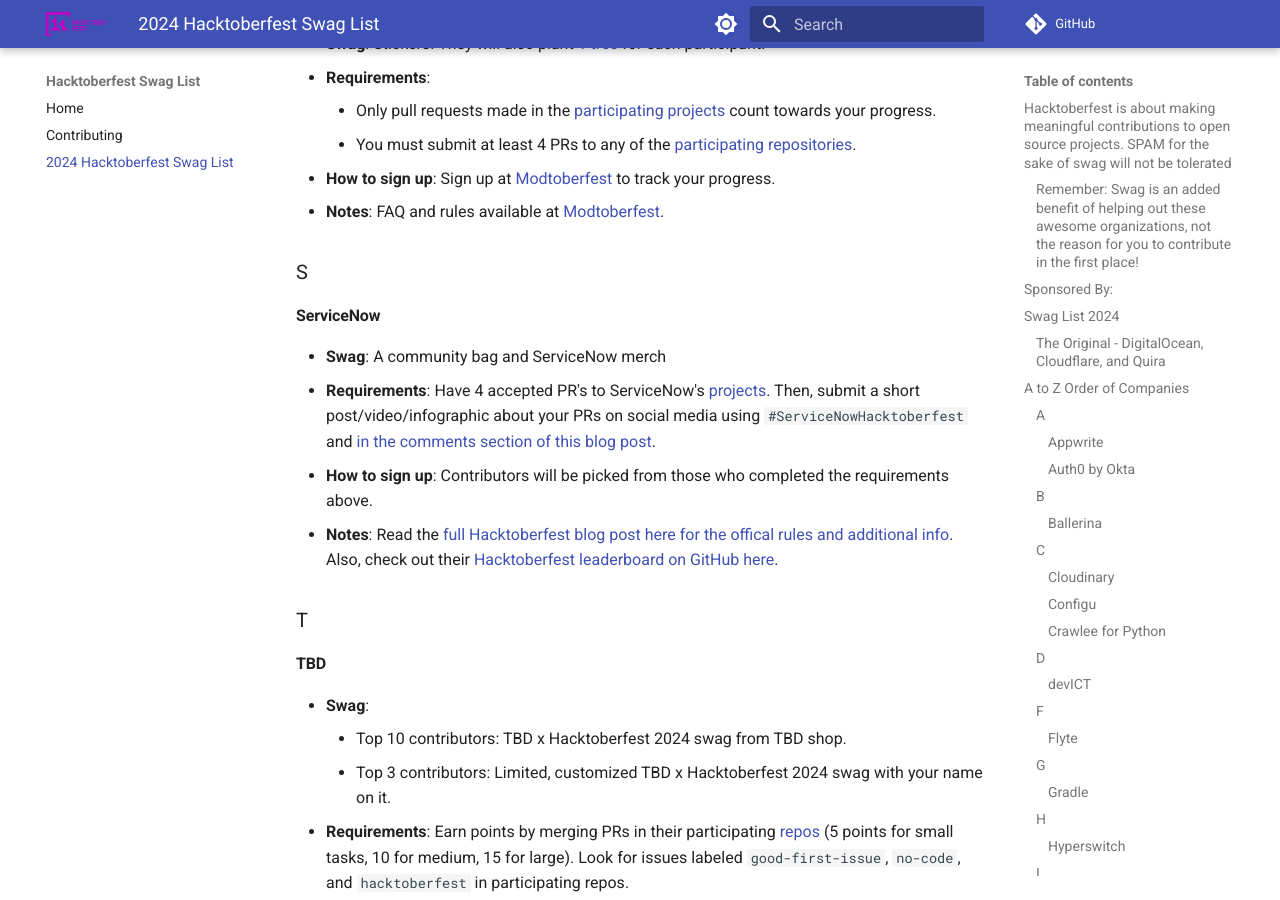
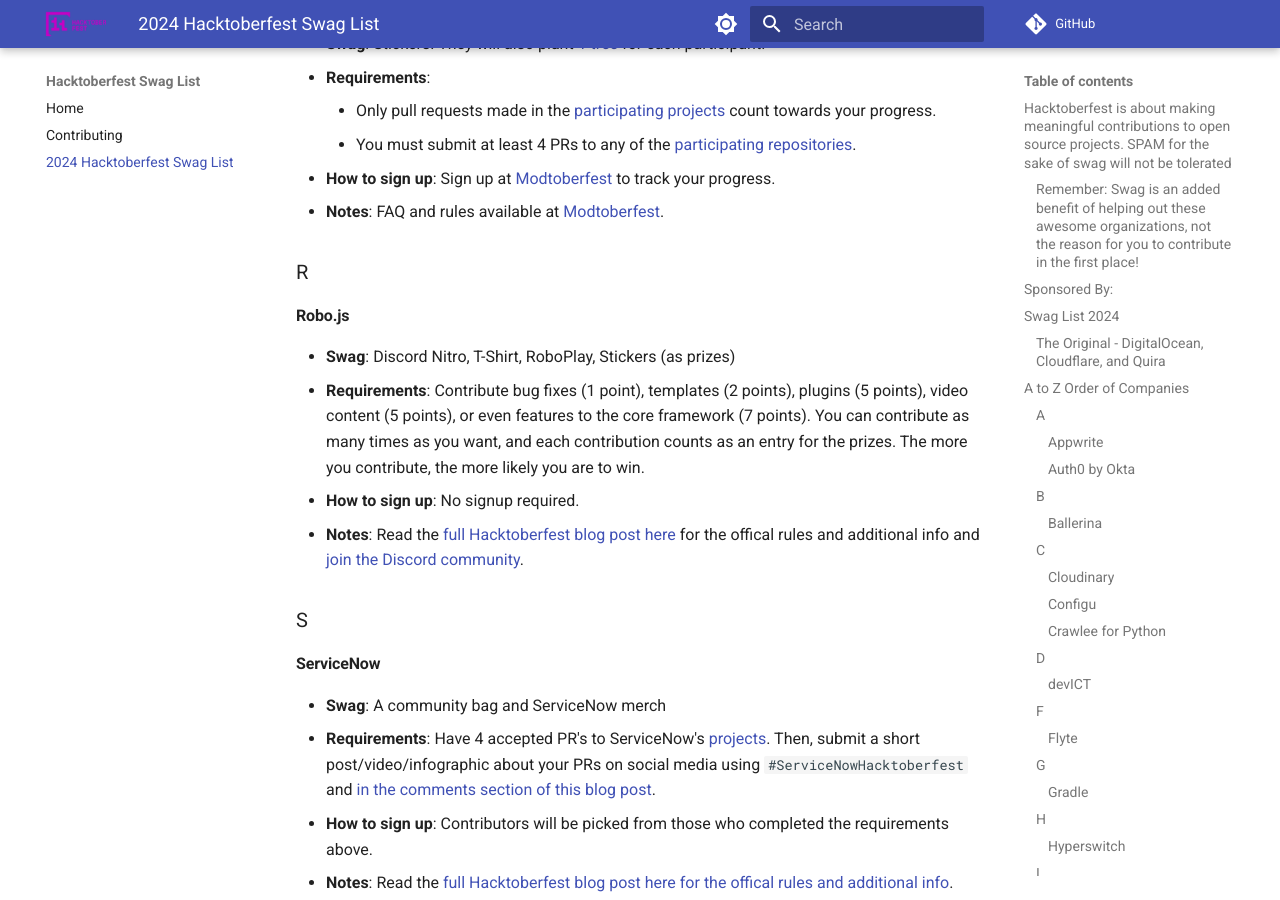
Before and after one commit to crweiner/hacktoberfest-swag-list, an MkDocs documentation site: the page built from docs/list.md, in a window 1280 px wide and 900 px high, scrolled down 6114 px. Built offline with MkDocs 1.6.1 and Material for MkDocs 9.7.7, drawn with Linux system fonts in a browser that asks for light colours; plug-ins that fetch from the network failed and are left out; comment, search, counter and statistics services are not loaded.

Commit message:
docs: Add Robo.js to list.md (#927)
* add Robo.js to list.md

---------

Co-authored-by: Chandler Weiner <23106097+crweiner@users.noreply.github.com>

```diff
--- a/docs/list.md
+++ b/docs/list.md
@@ -194,6 +194,15 @@
 - **How to sign up**:  Sign up at [Modtoberfest](https://modtoberfest.com/api/auth/signin) to track your progress.
 - **Notes**: FAQ and rules available at [Modtoberfest](https://modtoberfest.com/).
 
+### R
+
+#### **Robo.js**
+
+- **Swag**: Discord Nitro, T-Shirt, RoboPlay, Stickers (as prizes)
+- **Requirements**: Contribute bug fixes (1 point), templates (2 points), plugins (5 points), video content (5 points), or even features to the core framework (7 points). You can contribute as many times as you want, and each contribution counts as an entry for the prizes. The more you contribute, the more likely you are to win.
+- **How to sign up**: No signup required.
+- **Notes**: Read the [full Hacktoberfest blog post here](https://blog.waveplay.com/hacktoberfest-2024/) for the offical rules and additional info and [join the Discord community](https://roboplay.dev/discord?ref=blog.waveplay.com).
+
 ### S
 
 #### **ServiceNow**
```
